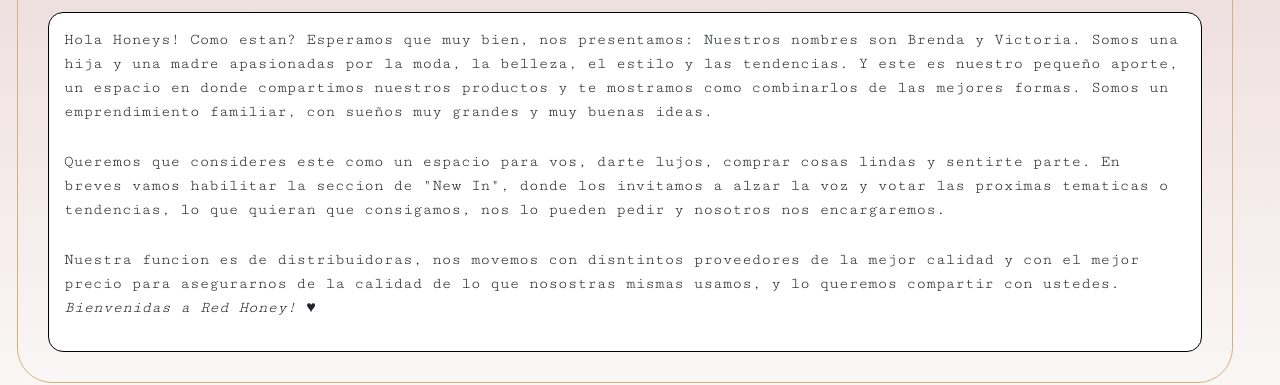
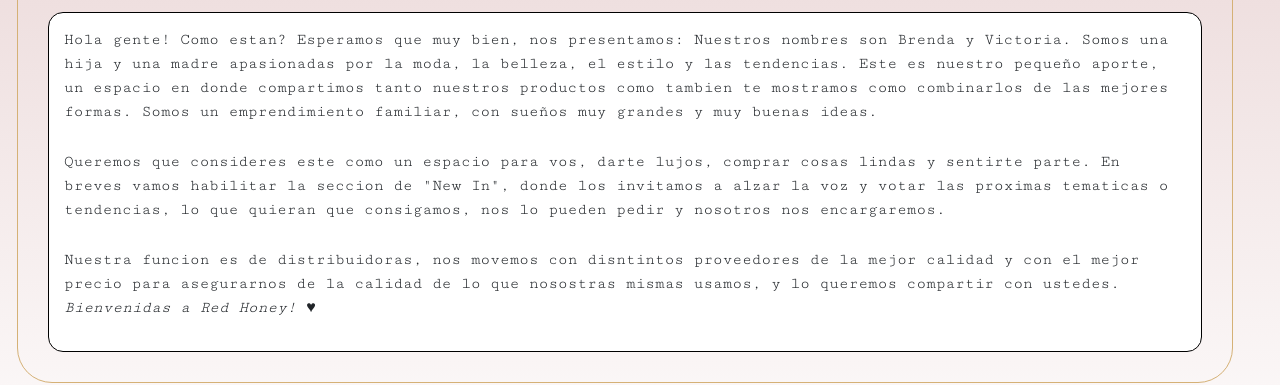
Before and after one commit to AgustinNav/Proyecto-Final-Catalogo, a plain HTML site: page pages/quienes_somos.html in a window 1280 px wide. Shown: the part 279-664 px from the top of the page. Drawn offline with nearby package versions, Linux system fonts and the light colour scheme.

Commit message:
Se corrigen errores del texto

```diff
--- a/pages/quienes_somos.html
+++ b/pages/quienes_somos.html
@@ -101,12 +101,12 @@
                     <h1>Sobre Nosotras:</h1>
                     <div class="parrafo">
                         <p>
-                            Hola Honeys! Como estan? Esperamos que muy bien, nos presentamos: Nuestros nombres son
+                            Hola gente! Como estan? Esperamos que muy bien, nos presentamos: Nuestros nombres son
                             Brenda y Victoria. Somos una hija
-                            y una madre apasionadas por la moda, la belleza, el estilo y las tendencias. Y este es
+                            y una madre apasionadas por la moda, la belleza, el estilo y las tendencias. Este es
                             nuestro
                             pequeño aporte,
-                            un espacio en donde compartimos nuestros productos y te mostramos como combinarlos de las
+                            un espacio en donde compartimos tanto nuestros productos como tambien te mostramos como combinarlos de las
                             mejores formas. Somos
                             un emprendimiento familiar, con sueños muy grandes y muy buenas ideas.
                         </p>
```
